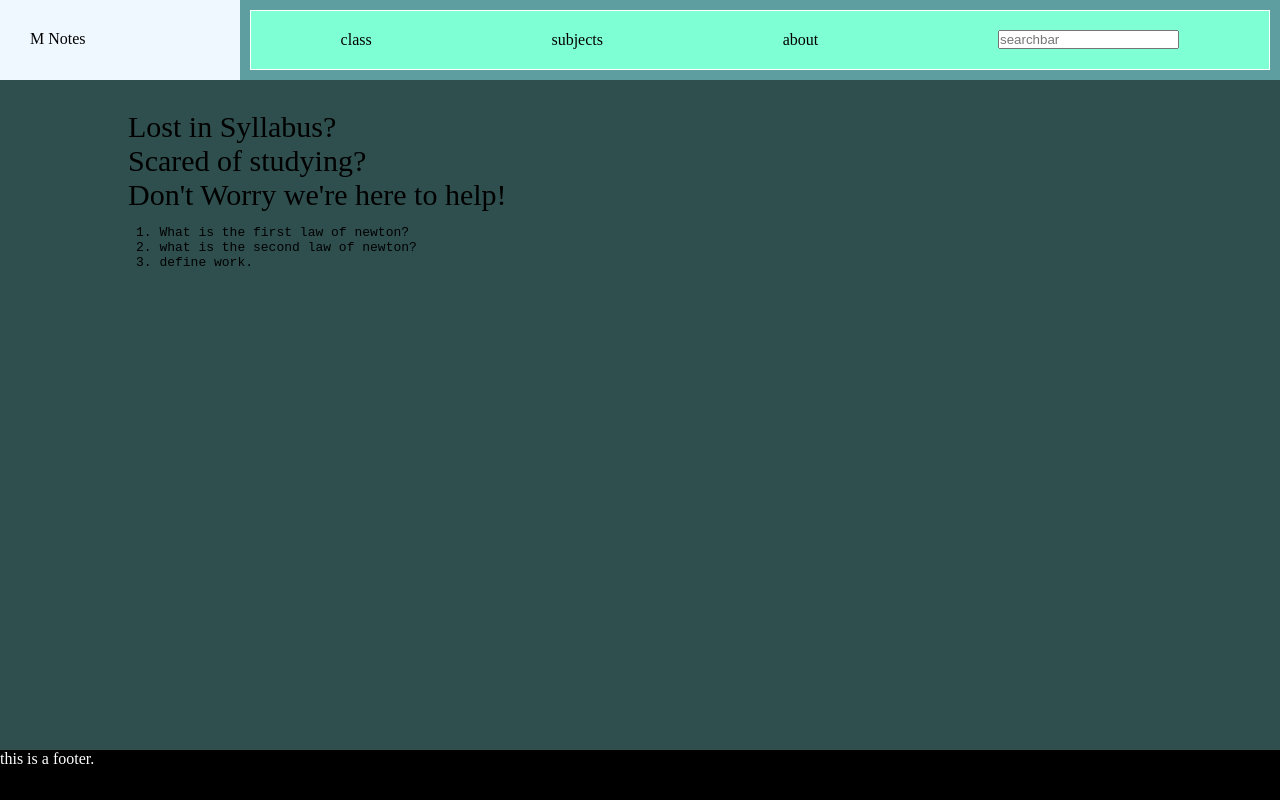
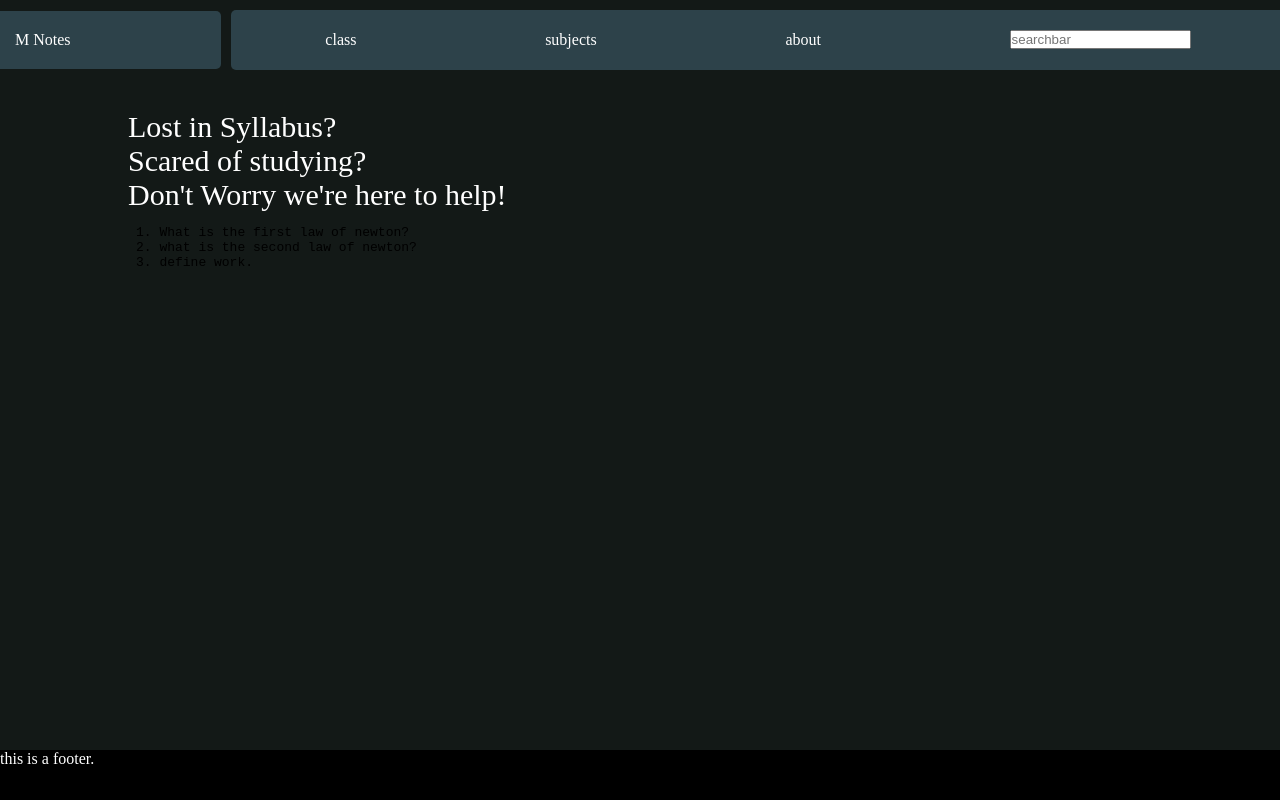
Before and after one commit to Kiztbz/Buzzhive, a plain HTML site: page index.html in a window 1280 px wide. Drawn offline with Linux system fonts and the light colour scheme.

Commit message:
Update ui.css

```diff
--- a/ui.css
+++ b/ui.css
@@ -1,17 +1,27 @@
+:root
+{
+    --c: darkcyan;
+    --c2: cadetblue;
+    --c3:#2d424a;
+    --c4: aliceblue;
+    --body:#131917;
+}
+
 *{
     margin:0px;
     padding:0px;
 }
 
 body{
-    background-color: darkslategray;
+    background-color: var(--body);
+    color:white;
 }
 
 .header
 {
     width:100%;
     height:80px;
-    background-color: cadetblue;
+    background-color: none;
     display: flex;
     flex-direction: row;
 }
@@ -42,17 +52,25 @@ body{
 .logo
 {
     width: 15%;
-    background-color: aliceblue;
-    padding:30px;
+    background-color: var(--c3);
+    padding:20px;
+    margin: auto;
+    border-radius: 5px;
+    margin-left: -5px;
+}
+.logotxt
+{
+    margin: auto;
 }
 .navbar
 {
-    background-color: aquamarine;
+    background-color:var(--c3);
     width: 85%;
     display: flex;
     flex-direction: row;
     margin:10px;
-    border: 1px solid white ;
+    border-radius: 5px;
+    margin-right: -5px;
 }
 
 .nav
@@ -95,10 +113,14 @@ body{
 {
     .logo
     {
-        width:5%;
+        width:15%;
     }
     .op
     {
         display: none;
     }
+    .navbar
+    {
+        margin: 5px;
+    }
 }
```
